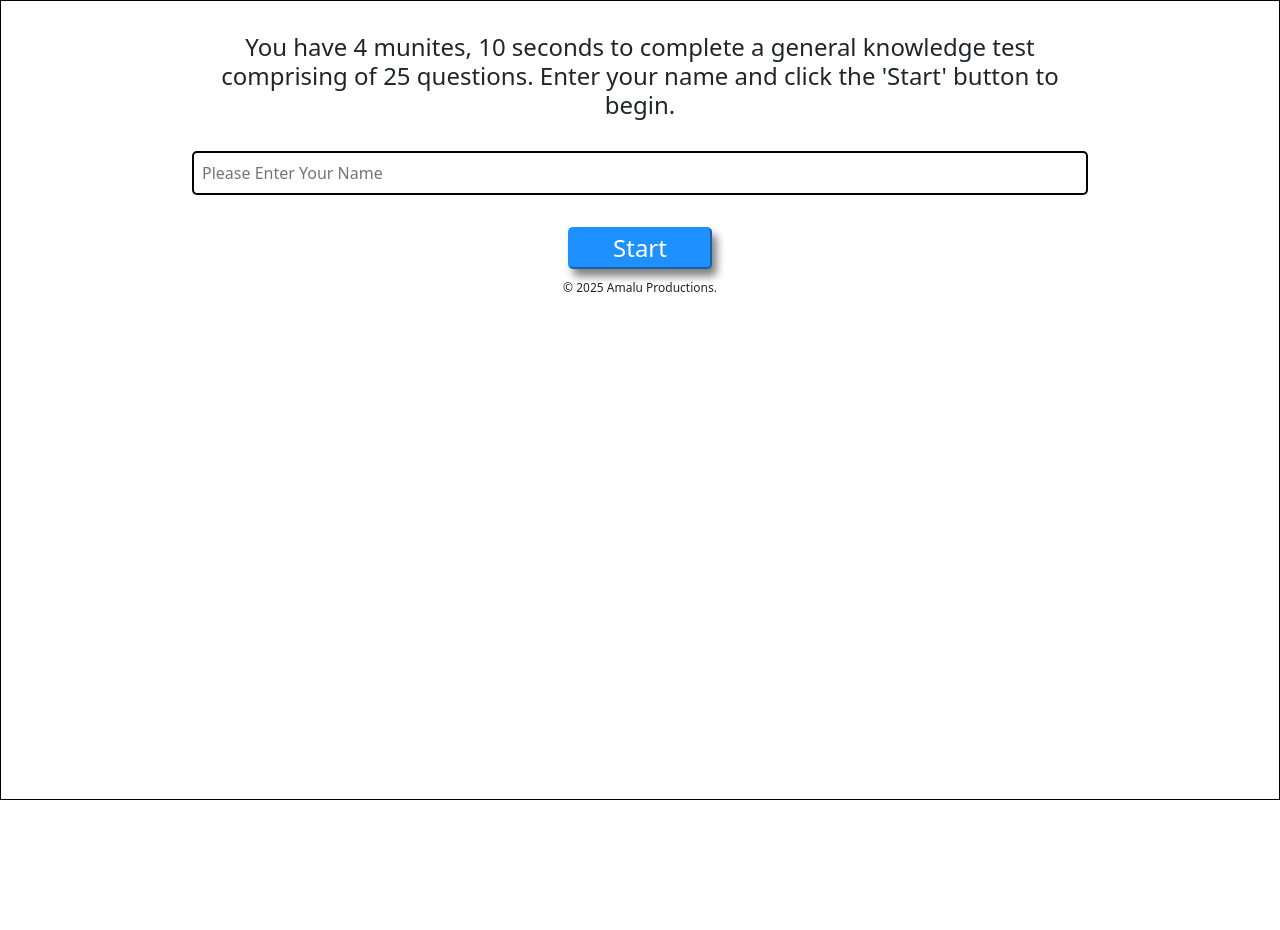
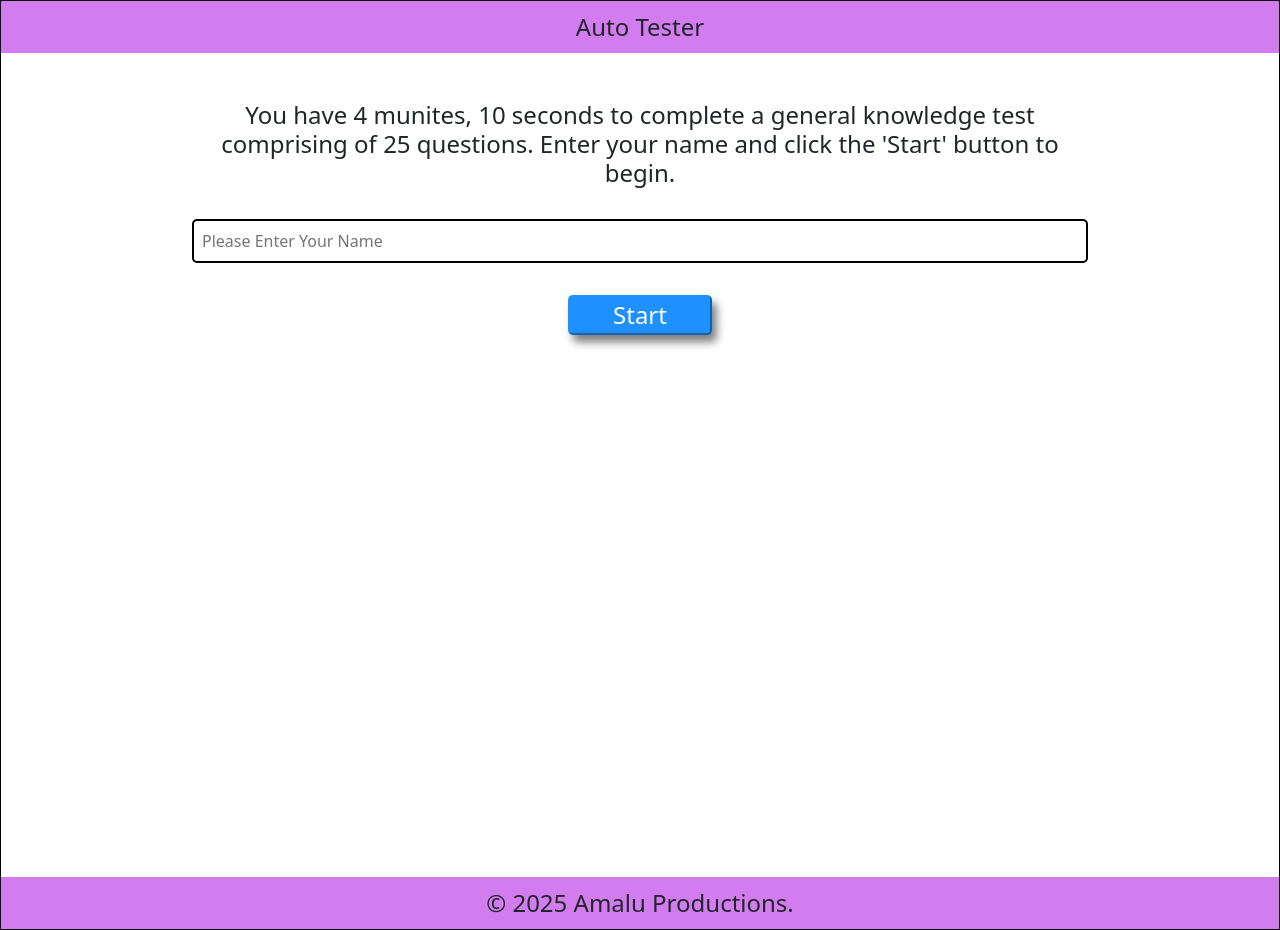
Before and after one commit to Prim3timer/test, a React (Create React App) app: page / in a window 1280 px wide. Before the commit the page ends 800 px from the top, so only its background shows below. Built offline with nearby package versions, Linux system fonts and the light colour scheme.

Commit message:
submit at time up

```diff
--- a/src/App.js
+++ b/src/App.js
@@ -59,9 +59,8 @@ const inputRef3 = useRef('')
   let mark = 0
 
   const year = new Date().getFullYear()
-              const handleSubmit = async (e)=> {
+              const handleSubmit = async ()=> {
                 console.log(id)
-                e.preventDefault()
                 setStarted(false)
                 setIsLoading(true)
                 const qnArray = []
@@ -337,15 +336,18 @@ setId={setId}
 
               return  (
            <div id='app'>
+            <p
+            id='header'
+            >Auto Tester</p>
             {allComponents}
             {/* <i class="fa fa-caret-left" aria-hidden='true'></i> */}
             <h2
             //  style={{marginLeft: '20rem'}}
             >{sendError}</h2>
             {/* <General/> */}
-            <sub
+            <p
           id='copy'
-            >&copy; {year} Amalu Productions.</sub>
+            >&copy; {year} Amalu Productions.</p>
           </div>
 
   );
--- a/src/index.css
+++ b/src/index.css
@@ -1,21 +1,27 @@
+* {
+  margin: 0;
+  padding: 0;
+  box-sizing: border-box;
+}
 
+#root {
+  height: 100vh;
+  flex-flow: nowrap;
+  /* background-color: indigo; */
+}
 
 #app {
   width: 100vw;
-  height: 100vh;
+  /* min-height: 100vh;  */
   text-align: center;
-  justify-content: center;
-  padding-bottom: 1rem;
-  /* background: radial-gradient(circle at 70%, rgb(92, 144, 88), rgb(51, 221, 139)); */
-
-
-  width: 100vw;
-  /* max-height: 100vh; */
+  /* padding-bottom: 1rem; */
+  /* background: radial-gradient(circle at 70%, rgb(92, 144, 88), rgb(51, 221, 139));   */
+  min-height: 100vh;
   display: flex;
   flex-direction: column;
   /* background-color: red; */
-  justify-content: flex-start;
-  align-items: center;
+  justify-content: center;
+  /* align-items: center; */
   overflow-y: auto;
   border: 1px solid black;
   box-shadow: 0px 0px 15px gray;
@@ -23,11 +29,31 @@
 }
 
 #name-component {
-
+  display: flex;
+  flex-direction: column;
   max-width: 70vw;
   margin: 0 auto;
   text-align: center;
+  min-height: 100vh;
+  /* justify-content: center; */
+  align-items: center;
 
+}
+
+#copy {
+  text-align: center;
+
+
+  margin-bottom: 0;
+}
+
+
+#copy,  #header {
+  /* font-weight: bold; */
+  padding: .5rem 0;
+  position: static;
+  background-color: rgb(211, 124, 240);
+  font-size: 1.5rem;
 }
 
 #instructions {
@@ -61,10 +87,13 @@ button:active {
 }
 
 #test-page {
+  justify-self: center;
   display: flex;
   flex-direction: column;
   justify-content: center;
   align-items: center;
+  width: 800px;
+  min-height: 100vh;
 
 }
 
@@ -221,9 +250,6 @@ font-size: 2rem;
   height: 55px;
 }
 
-   #copy {
-    margin-top: .5rem;
-  }
 
   #cred {
     /* margin-left: 1rem */
@@ -255,9 +281,7 @@ font-size: 2rem;
             /* background-color: blue; */
 
   }
-#result-table {
-  margin-left: 18rem;
-}
+
 
 #generalTable {
   margin-left: 18rem;
@@ -287,10 +311,10 @@ font-size: 2rem;
           width: 30%
    }
 
-
   #name-component {
     text-align: center;
     max-width: 90vw;
+    place-content: center;
   }
 #continuity {
 
@@ -300,8 +324,8 @@ font-size: 2rem;
 
 
   #test-page {
-    width: 90vw;
-   margin-top: 1rem;
+    width: 100vw;
+   /* margin-top: 1rem; */
   }
   #name-taker {
     width: 100vw;
@@ -393,8 +417,4 @@ section {
      }
 
 
-    #copy {
-      margin-top: 1rem;
-    }
-
 }
--- a/src/testPage.js
+++ b/src/testPage.js
@@ -27,7 +27,7 @@ const TestPage = ({ next,
     ><button
     id="submit"
 
-    onClick={(e)=> handleSubmit(e)}>Submit</button></section> : submitButton ? <section
+    onClick={handleSubmit}>View Result</button></section> : submitButton ? <section
     style={{
       display: 'flex',
       flexDirection: 'row',
@@ -76,7 +76,6 @@ const TestPage = ({ next,
 
       </section>
 
-
 useEffect(()=> {
   const interval = setInterval(()=>{
       if (started === true) {
@@ -84,6 +83,7 @@ useEffect(()=> {
       }
     }, 1000)
     if (clock < 1) {
+    handleSubmit()
       setClock(0)
     }
     return ()=> clearInterval(interval)
@@ -101,7 +101,7 @@ useEffect(()=>{
                     <div key={exam.id} id="test-page">
                       <article
                     style={{
-                      margin: '1rem  0 .5rem 0',
+                      // margin: '1rem  0 .5rem 0',
                     justifyContent: 'center',
                       display: 'flex'
                 }}
```
